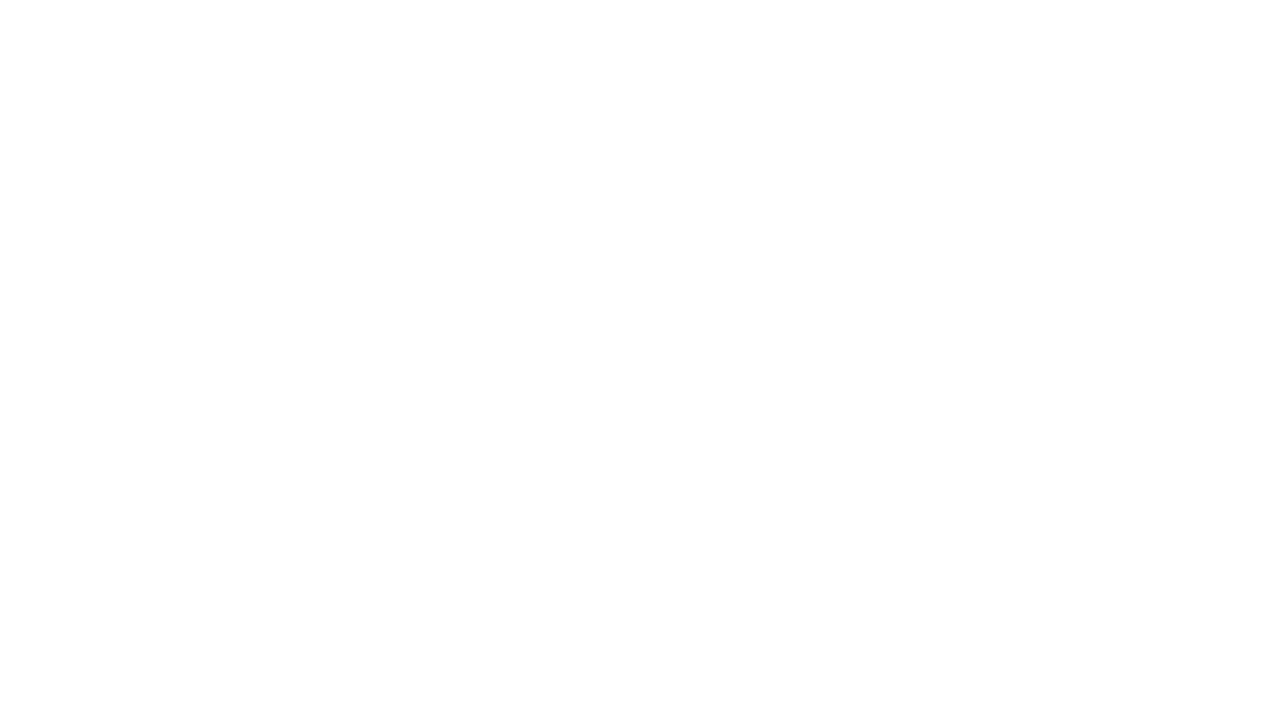
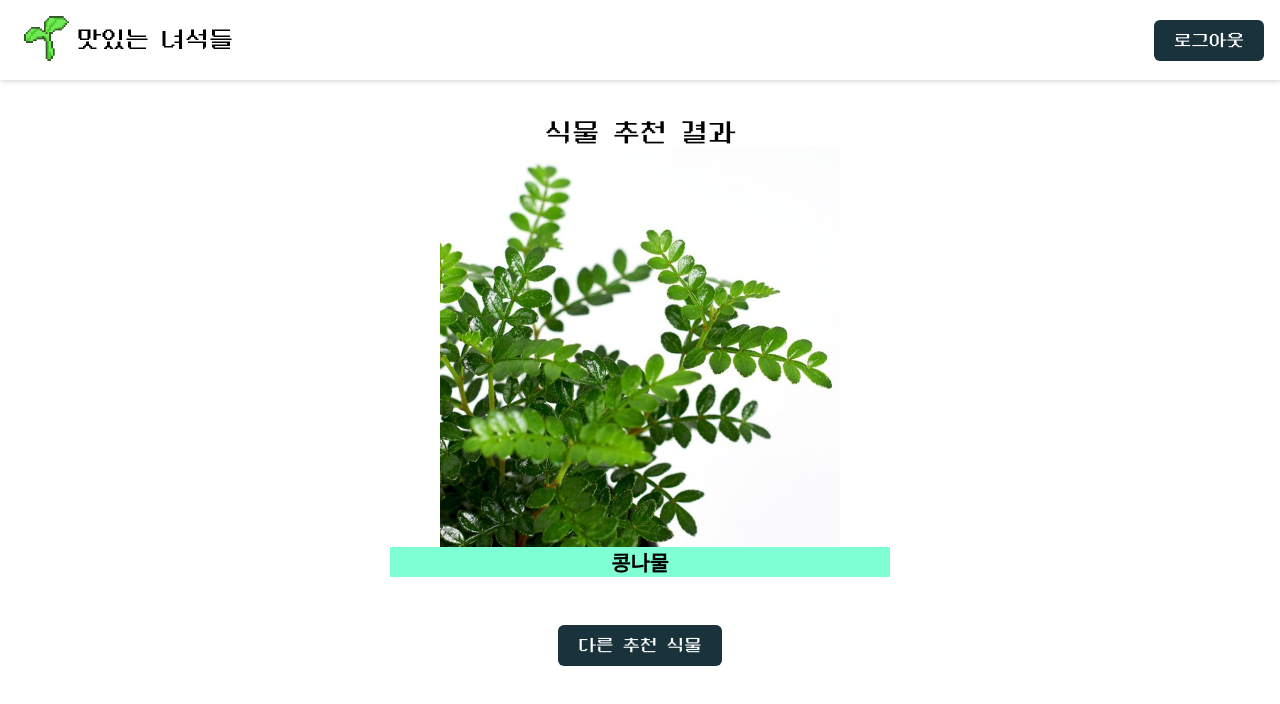
Before and after one commit to ajoufarmers/frontend, a React (Create React App) app: page /recommend in a window 1280 px wide. Before the commit this address had no page. Shown: the top 704 px of the page. Built offline with nearby package versions, Linux system fonts and the light colour scheme; a web font is replaced by a local one.

Commit message:
추천된 식물 페이지 UI

```diff
--- a/src/App.js
+++ b/src/App.js
@@ -3,6 +3,7 @@ import { Route, Routes } from 'react-router-dom';
 import LoginPage from './pages/LoginPage';
 import MainPage from './pages/MainPage';
 import SurveyPage from './pages/SurveyPage';
+import RecommendPage from './pages/RecommendPage';
 
 function App() {
   return (
@@ -10,6 +11,7 @@ function App() {
       <Route path="/" element={<LoginPage />} />
       <Route path="/main" element={<MainPage />} />
       <Route path="/survey" element={<SurveyPage />} />
+      <Route path='/recommend' element={<RecommendPage />} />
     </Routes>
   );
 }
--- /dev/null
+++ b/src/components/survey/Recommend.js
@@ -0,0 +1,49 @@
+import React, { useState, useEffect, useRef } from 'react';
+import './Step.css';
+import NavyButton from '../common/NavyButton';
+import styled from 'styled-components';
+import herb from '../../images/herb.jpg';
+
+const Recommend = () => {
+    const [otherplants, setOtherplants] = useState(false);
+
+    function otherButtonClick() {
+        setOtherplants(true);
+    }
+
+    return (
+        <>
+            <div className='title'>식물 추천 결과</div>
+            <div className='recommend_box'>
+                <img className='plant_image' src={herb} alt='herb' />
+                <div className='plant_info'>콩나물</div>
+                <div className='buttons'>
+                    <NavyButton onClick={otherButtonClick}>다른 추천 식물</NavyButton>
+                </div>
+            </div>
+            <div className='others_box'>
+                {
+                    otherplants === true
+                    ?
+                    <>
+                        <div className='others'>
+                            <img className='others_image' src={herb} alt='herb' />
+                            <div className='others_info'>허브</div>
+                        </div>
+                        <div className='others'>
+                            <img className='others_image' src={herb} alt='herb' />
+                            <div className='others_info'>허브</div>
+                        </div>
+                        <div className='others'>
+                            <img className='others_image' src={herb} alt='herb' />
+                            <div className='others_info'>허브</div>
+                        </div>
+                    </>
+                    : null
+                }
+            </div>
+        </>
+    )
+}
+
+export default Recommend;
--- a/src/components/survey/Step.css
+++ b/src/components/survey/Step.css
@@ -62,3 +62,57 @@ input:checked + label {
     background-repeat: no-repeat;
     vertical-align: middle;
 }
+
+.recommend_box {
+    /* background-color: black; */
+    margin: 0 auto;
+    width: 500px;
+
+}
+
+.plant_image {
+    background-color: aliceblue;
+    margin: 0 auto;
+    display: block;
+    text-align: center;
+    justify-content: center;
+    width: 80%;
+}
+
+.plant_info {
+    background-color: aquamarine;
+    margin: 0 auto;
+    text-align: center;
+    font-family: "S-CoreDream-2Light";
+    font-size: 1.3rem;
+    font-weight: bold;
+}
+
+.others_box {
+    background-color: brown;
+    margin: 0 auto;
+    width: 80%;
+    display: flex;
+    flex-flow: row nowrap;
+    justify-content: center;
+}
+
+.others {
+    background-color: cadetblue;
+    padding: 10px 20px;
+}
+
+.others_image {
+    background-color: blue;
+    margin: 0 auto;
+    display: block;
+    width: 200px;
+}
+
+.others_info {
+    background-color: yellow;
+    margin: 0 auto;
+    display: block;
+    text-align: center;
+    width: 200px;
+}
--- a/src/components/survey/Survey.js
+++ b/src/components/survey/Survey.js
@@ -4,6 +4,7 @@ import Step2 from './Step2';
 import Step3 from './Step3';
 import Step4 from './Step4';
 import Step5 from './Step5';
+import Recommend from './Recommend';
 
 const Survey = () => {
     const [step, setStep] = useState(1);
@@ -51,6 +52,10 @@ const Survey = () => {
                 step === 5 &&
                 <Step5 checkList={checkList5} arr={arr} prevSteps={prevSteps} nextSteps={nextSteps} />
             }
+            {
+                step === 6 &&
+                <Recommend />
+            }
         </div>
     )
 }
--- /dev/null
+++ b/src/pages/RecommendPage.js
@@ -0,0 +1,13 @@
+import Header from "../components/common/Header";
+import Recommend from "../components/survey/Recommend";
+
+const RecommendPage = () => {
+    return (
+        <>
+            <Header />
+            <Recommend />
+        </>
+    )
+};
+
+export default RecommendPage;
```
